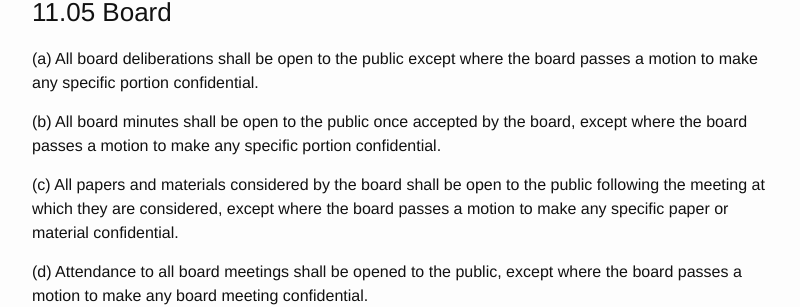
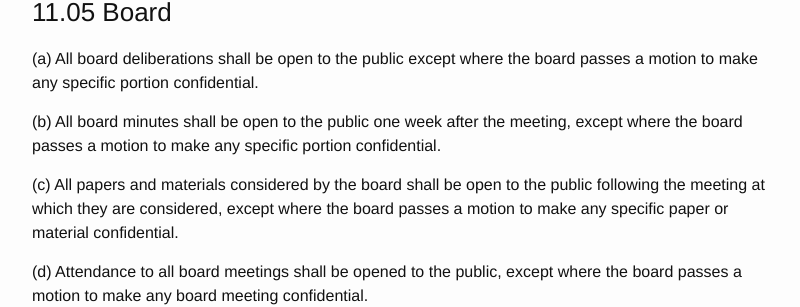
Before and after one commit to MathML/website, a Jekyll site: the page built from non-profit-corporate-by-laws.md, in a window 1280 px wide and 900 px high, scrolled down 14490 px. Shown: the part 147-454 px from the top of the window, without its empty margins (238-1038 px from the left). Built offline with Jekyll 4.4.1, drawn with Linux system fonts in a browser that asks for light colours.

Commit message:
Revert "Revert "Remove the ambiguous "accepted by the board" and replace it w…"

```diff
--- a/non-profit-corporate-by-laws.md
+++ b/non-profit-corporate-by-laws.md
@@ -755,7 +755,7 @@ filed with the IRS.
 (a) All board deliberations shall be open to the public except where the board
     passes a motion to make any specific portion confidential.
 
-(b) All board minutes shall be open to the public once accepted by the board,
+(b) All board minutes shall be open to the public one week after the meeting,
     except where the board passes a motion to make any specific portion
     confidential.
 
```
